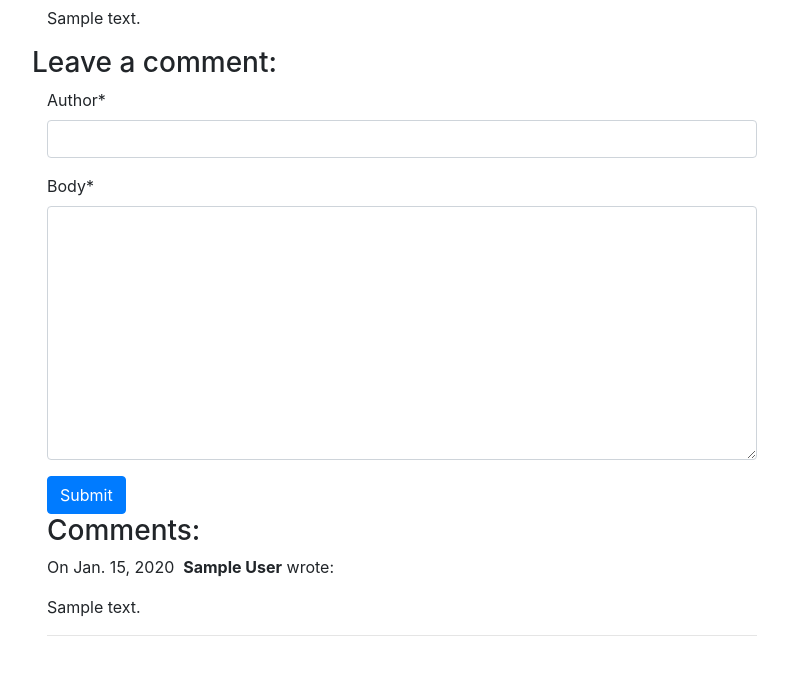
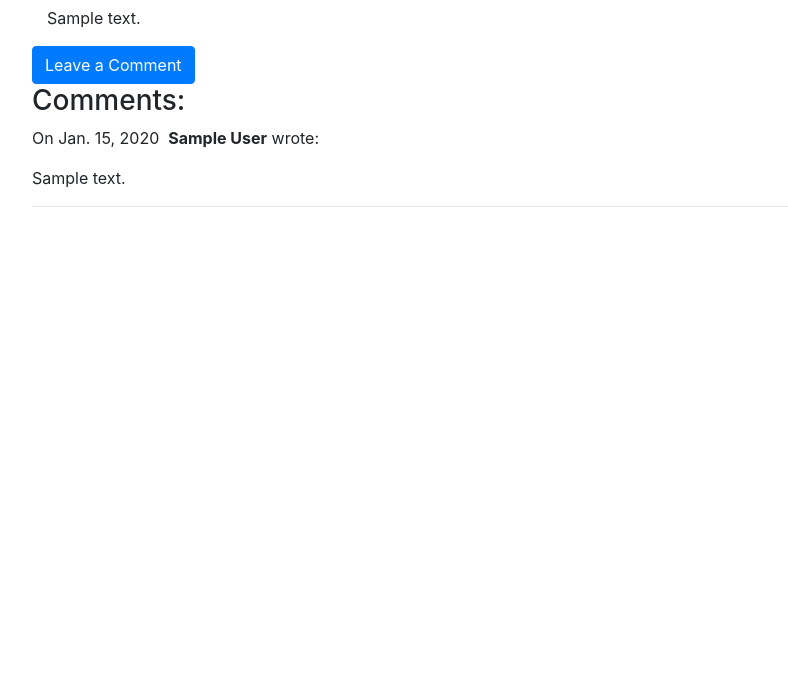
Before and after one commit to scurtis9/jbo, a Django app: page /blog/1/ in a window 1280 px wide. Shown: the part 58-733 px from the top of the page, without its empty margins (53-841 px from the left). Run offline with Django 3.2, Linux system fonts and the light colour scheme; tables that the repository leaves empty hold one stand-in row (values such as "Sample post"); some libraries are stand-ins or nearby versions.

Commit message:
updated post and comment views

```diff
--- a/blog/templates/blog/post_detail.html
+++ b/blog/templates/blog/post_detail.html
@@ -2,20 +2,15 @@
 {%  load crispy_forms_tags %}
 {% block content %}
     <h1>{{ post.title }}</h1>
-    <div class="content-section">{{ post.content }}</div>
-    <h3>Leave a comment:</h3>
-    <form action="/blog/{{ post.pk }}/" method="post">
+    <div class="content-section col-md-8"><p>{{ post.content|linebreaks }}</p></div>
+{#    <h4><a href="{% url 'blog:detail' post.pk %}">Leave a comment</a></h4>#}
+    <form action="{% url 'blog:detail' post.pk %}" method="post">
         {% csrf_token %}
-        <div class="form-group">
-            {{ form.author }}
-        </div>
-        <div class="form-group">
-            {{ form.body }}
-        </div>
-        <button type="submit" class="btn btn-primary">Submit</button>
+        <button type="submit" class="btn btn-primary">Leave a Comment</button>
     </form>
     <h3>Comments:</h3>
-    {% for comment in comments %}
+    <div class="content-section">
+        {% for comment in comments %}
     <p>
         On {{comment.created_on.date }}&nbsp;
         <b>{{ comment.author }}</b> wrote:
@@ -23,4 +18,5 @@
     <p>{{ comment.body }}</p>
     <hr>
     {% endfor %}
+        </div>
 {%  endblock content %}
--- a/blog/views.py
+++ b/blog/views.py
@@ -14,21 +14,25 @@ class PostListView(generic.ListView):
         return Post.objects.all()
 
 
-class PostDetailView(generic.edit.FormMixin, generic.DetailView):
+class PostDisplay(generic.DetailView):
+    template_name = 'blog/post_detail.html'
     model = Post
+
+    def get_object(self):
+        obj = super().get_object()
+        obj.save()
+        return obj
+
+    def get_context_data(self, **kwargs):
+        context = super().get_context_data(**kwargs)
+        context['comments'] = Comment.objects.filter(post=self.object)
+        return context
+
+
+class PostComment(generic.detail.SingleObjectMixin, generic.FormView):
     template_name = 'blog/detail.html'
     form_class = CommentForm
-
-    def get_success_url(self):
-        return reverse('blog:detail', kwargs={'pk': self.object.pk})
-
-    def get_context_data(self, **kwargs):
-        context = super(PostDetailView, self).get_context_data(**kwargs)
-        context['form'] = CommentForm(initial={
-            'post': self.object
-        })
-        context['comments'] = Comment.objects.filter(post=self.object)
-        return context
+    model = Post
 
     def post(self, request, *args, **kwargs):
         self.object = self.get_object()
@@ -41,7 +45,29 @@ class PostDetailView(generic.edit.FormMixin, generic.DetailView):
 
     def form_valid(self, form):
         form.save()
-        return super(PostDetailView, self).form_valid(form)
+        return super().form_valid(form)
+
+    def get_context_data(self, **kwargs):
+        context = super().get_context_data(**kwargs)
+        context['form'] = CommentForm(initial={
+            'post': self.object
+        })
+        context['comments'] = Comment.objects.filter(post=self.object)
+        return context
+
+    def get_success_url(self):
+        return reverse('blog:detail', kwargs={'pk': self.object.pk})
+
+
+class PostDetailView(generic.View):
+
+    def get(self, request, *args, **kwargs):
+        view = PostDisplay.as_view()
+        return view(request, *args, **kwargs)
+
+    def post(self, request, *args, **kwargs):
+        view = PostComment.as_view()
+        return view(request, *args, **kwargs)
 
 
 class PostCategoryListView(generic.ListView):
```
